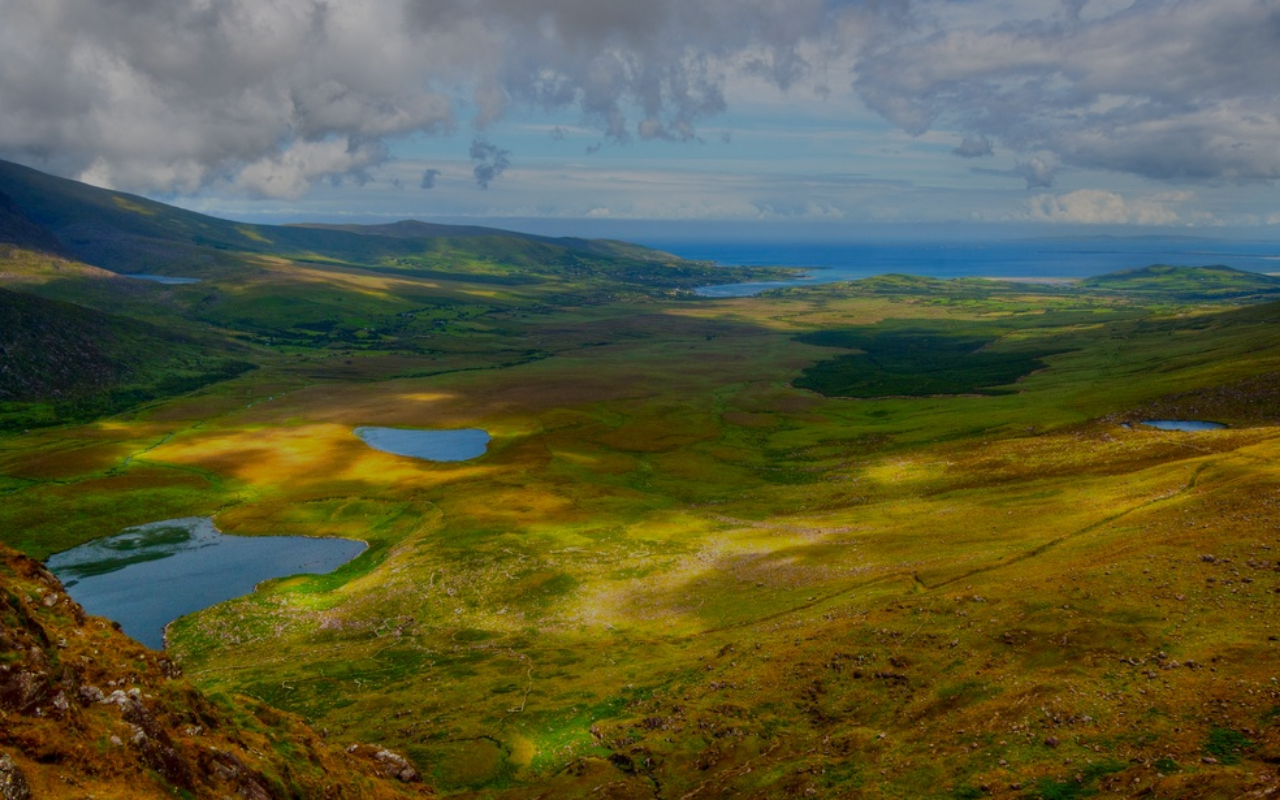
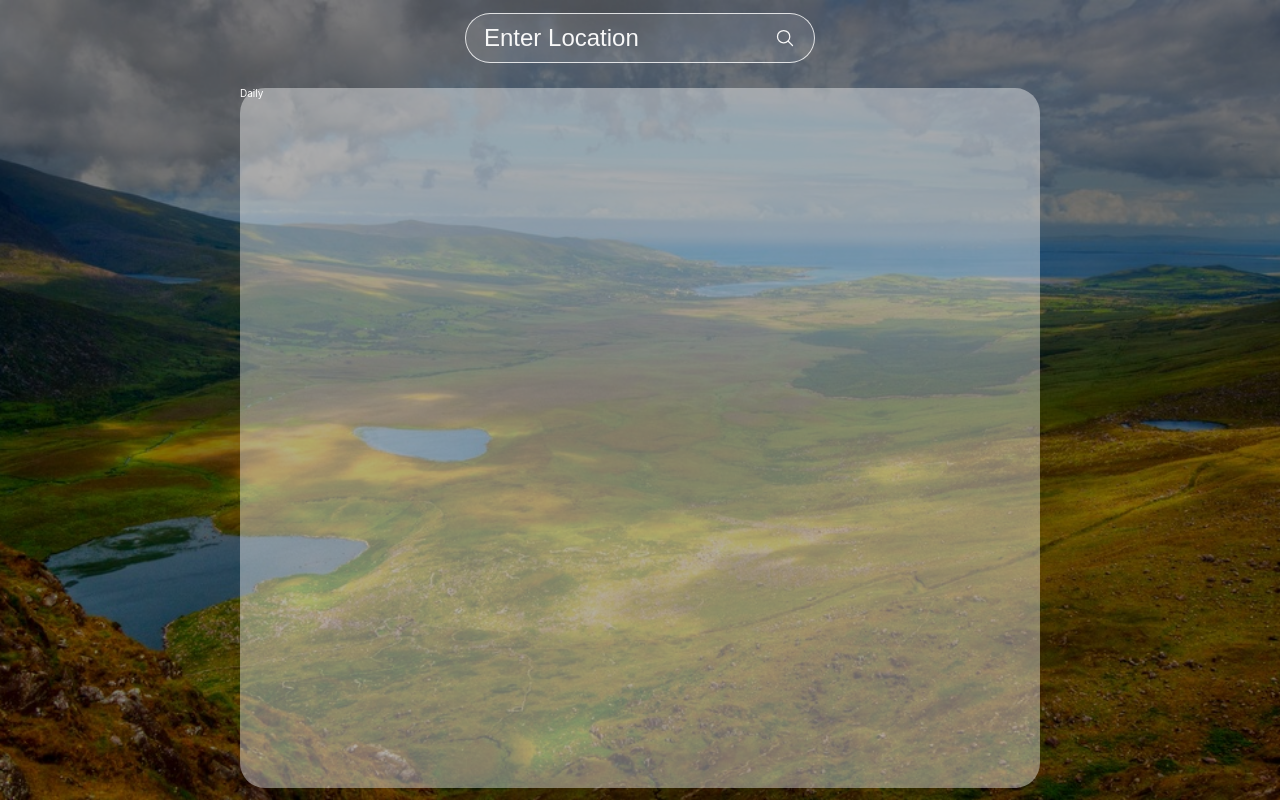
Before and after one commit to TimZZZ19/WeatherApp, a React (Create React App) app in the folder myapp/: page /daily in a window 1280 px wide. Built offline with nearby package versions, Linux system fonts and the light colour scheme.

Commit message:
added the search bar and basic router settings(hadn't added Links yet)

```diff
--- a/myapp/public/index.html
+++ b/myapp/public/index.html
@@ -39,5 +39,13 @@
       To begin the development, run `npm start` or `yarn start`.
       To create a production bundle, use `npm run build` or `yarn build`.
     -->
+    <script
+      type="module"
+      src="https://unpkg.com/ionicons@5.5.2/dist/ionicons/ionicons.esm.js"
+    ></script>
+    <script
+      nomodule
+      src="https://unpkg.com/ionicons@5.5.2/dist/ionicons/ionicons.js"
+    ></script>
   </body>
 </html>
--- a/myapp/src/App.css
+++ b/myapp/src/App.css
@@ -1,8 +1,12 @@
 .background {
   width: 100%;
   height: 100vh;
-  background-color: rgba(0, 0, 0, 0.3);
+  background-color: rgba(0, 0, 0, 0.5);
   position: relative;
+  display: flex;
+  flex-direction: column;
+  align-items: center;
+  justify-content: space-around;
 }
 
 .background::before {
--- a/myapp/src/App.js
+++ b/myapp/src/App.js
@@ -1,7 +1,40 @@
 import "./App.css";
+import { useState } from "react";
+import SearchBar from "./components/UI components/SearchBar";
+import Reports from "./components/reports/Reports";
+import axios from "axios";
 
 function App() {
-  return <div className="background"></div>;
+  const [location, setLocation] = useState("");
+
+  const [currentWeatherData, setCurrentWeatherData] = useState({});
+  const [hourlyWeatherData, setHourlyWeatherData] = useState({});
+  const [dailyWeatherData, setDailyWeatherData] = useState({});
+
+  const currentUrl = `https://api.openweathermap.org/data/2.5/weather?q=${location}&appid=60f4a693778a062a59f90441e674eb67`;
+  const hourlyUrl = `https://pro.openweathermap.org/data/2.5/forecast/hourly?q=${location}&appid=60f4a693778a062a59f90441e674eb67`;
+  const dailyUrl = `api.openweathermap.org/data/2.5/forecast/daily?q=${location}&cnt={cnt}&appid=60f4a693778a062a59f90441e674eb67`;
+
+  const getWeatherData = () => {
+    axios
+      .get(currentUrl)
+      .then((response) => setCurrentWeatherData(response.data));
+    axios
+      .get(hourlyUrl)
+      .then((response) => setHourlyWeatherData(response.data));
+    axios.get(dailyUrl).then((response) => setDailyWeatherData(response.data));
+  };
+
+  return (
+    <div className="background">
+      <SearchBar
+        location={location}
+        setLocation={setLocation}
+        getWeatherData={getWeatherData}
+      />
+      <Reports />
+    </div>
+  );
 }
 
 export default App;
--- /dev/null
+++ b/myapp/src/components/UI components/SearchBar.js
@@ -0,0 +1,26 @@
+import React from "react";
+import styles from "./SearchBar.module.css";
+
+const SearchBar = ({ location, setLocation, getWeatherData }) => {
+  const submitInput = (e) => {
+    if (e.key !== "Enter") return;
+    getWeatherData();
+  };
+
+  return (
+    <div className={styles["search-bar"]}>
+      <input
+        type="text"
+        placeholder="Enter Location"
+        value={location}
+        onChange={(e) => setLocation(e.target.value)}
+        onKeyPress={submitInput}
+      />
+      <button onClick={getWeatherData}>
+        <ion-icon name="search-outline"></ion-icon>
+      </button>
+    </div>
+  );
+};
+
+export default SearchBar;
--- /dev/null
+++ b/myapp/src/components/UI components/SearchBar.module.css
@@ -0,0 +1,36 @@
+.search-bar {
+  position: relative;
+}
+
+.search-bar input {
+  background: rgba(255, 255, 255, 0.1);
+  border: 0.1rem solid rgba(255, 255, 255, 0.8);
+  width: 35rem;
+  height: 5rem;
+  padding: 1.8rem;
+  font-size: 2.4rem;
+  border-radius: 25px;
+  color: #f8f8f8;
+}
+
+:focus {
+  outline-style: none;
+}
+
+::placeholder {
+  color: #f8f8f8;
+}
+
+.search-bar button {
+  position: absolute;
+  top: 50%;
+  transform: translateY(-50%);
+  right: 2rem;
+  color: #f8f8f8;
+  border: none;
+  background: none;
+  display: flex;
+  align-items: center;
+  font-size: 2rem;
+  cursor: pointer;
+}
--- /dev/null
+++ b/myapp/src/components/reports/Reports.js
@@ -0,0 +1,22 @@
+import React from "react";
+import { BrowserRouter as Router, Routes, Route, Link } from "react-router-dom";
+import styles from "./Reports.module.css";
+import Current from "./Current";
+import Hourly from "./Hourly";
+import Daily from "./Daily";
+
+const Reports = () => {
+  return (
+    <Router>
+      <div className={styles.reports}>
+        <Routes>
+          <Route path="/current" element={<Current />} />
+          <Route path="/hourly" element={<Hourly />} />
+          <Route path="/daily" element={<Daily />} />
+        </Routes>
+      </div>
+    </Router>
+  );
+};
+
+export default Reports;
--- /dev/null
+++ b/myapp/src/components/reports/Reports.module.css
@@ -0,0 +1,6 @@
+.reports {
+  width: 80rem;
+  height: 70rem;
+  background-color: rgba(255, 255, 255, 0.4);
+  border-radius: 2.5rem;
+}
```
